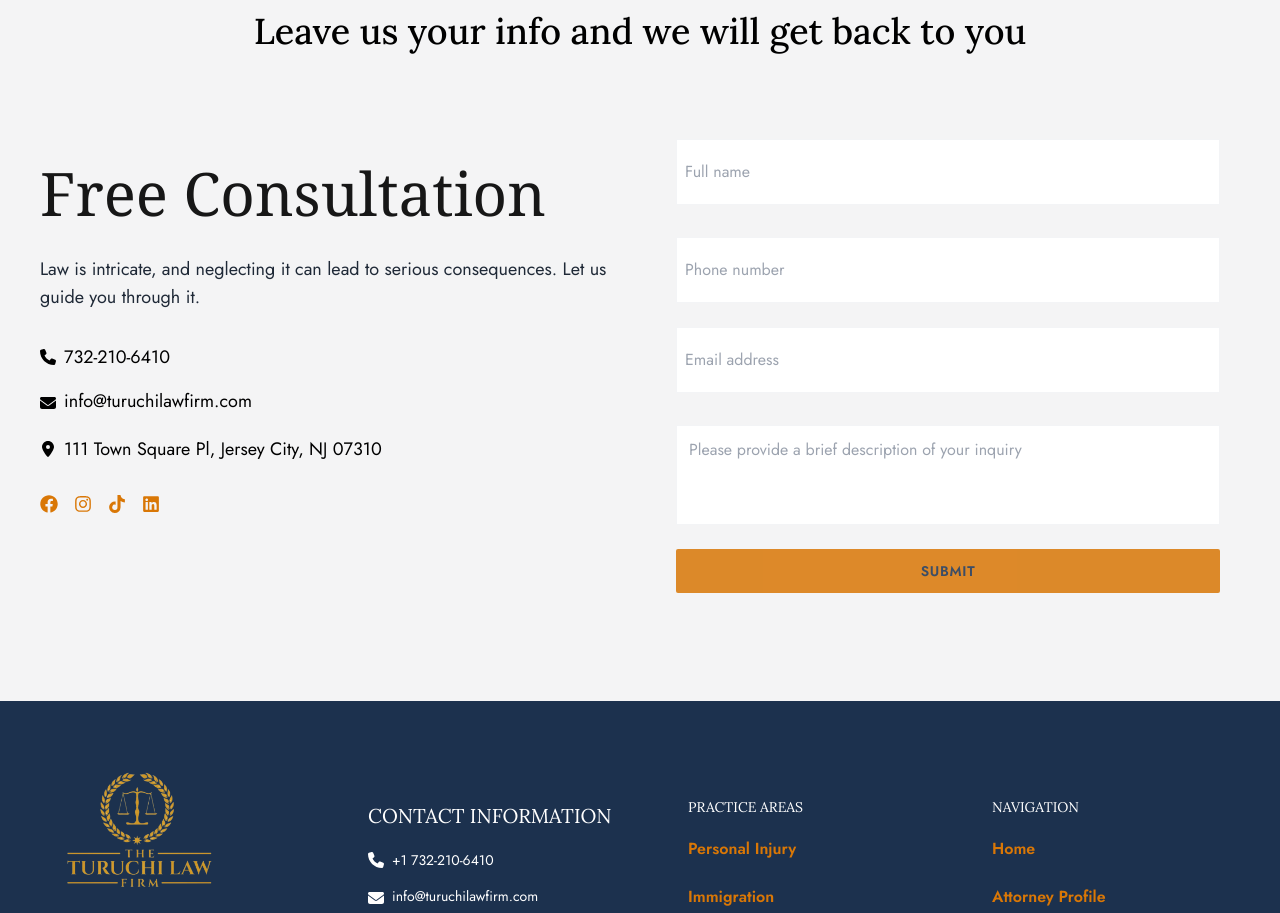
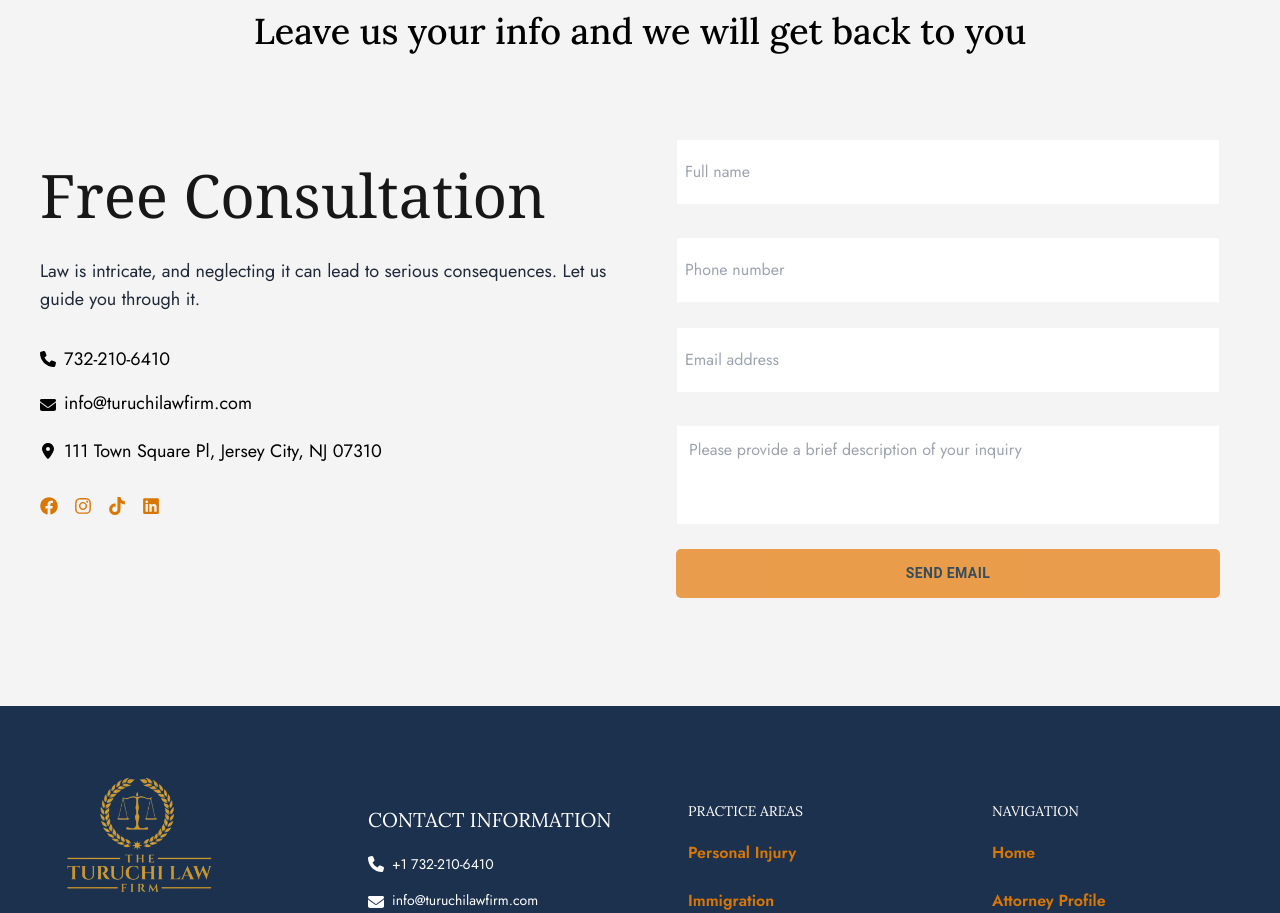
Before and after one commit to mhista/ttlFirm, a Next.js app in the folder ttlfirm/: page / in a window 1280 px wide. Shown: the part 3560-4473 px from the top of the page. Built offline with nearby package versions, Linux system fonts and the light colour scheme.

Commit message:
added emailing

```diff
--- a/ttlfirm/app/api/email/route.js
+++ b/ttlfirm/app/api/email/route.js
@@ -1,18 +1,22 @@
 import { EmailClient, KnownEmailSendStatus } from "@azure/communication-email";
-
-// pages/api/send-email.js
 
 const connectionString = process.env.ACS_CONNECTION_STRING;
 const senderAddress = process.env.SENDER_EMAIL_ADDRESS;
 
 export const POST = async (req) => {
   const { name, email, message, phone } = await req.json();
-  console.log("🔍 Connection String:", connectionString ? "Exists" : "Missing");
-console.log("🔍 Sender Email Address:", senderAddress ? senderAddress : "Missing");
-
 
   if (!name || !email || !message || !phone) {
-    return new Response("Missing required fields", { status: 400 });
+    return new Response(JSON.stringify({ success: false, message: "Missing required fields" }), { status: 400 });
+  }
+
+  // Check if request has a valid IP (network check)
+  const userIP = req.headers.get("x-forwarded-for") || req.headers.get("remote-addr");
+  if (!userIP) {
+    return new Response(JSON.stringify({ success: false, message: "Network error detected. Please check your internet." }), {
+      status: 503,
+      headers: { "Content-Type": "application/json" },
+    });
   }
 
   try {
@@ -21,9 +25,9 @@
       senderAddress,
       recipients: { to: [{ address: "info@turuchilawfirm.com" }] },
       content: {
-        subject: "Test email from JS Sample",
-        plainText: "This is plaintext body of test email.",
-        html: `<div style="max-width: 600px; margin: 0 auto; font-family: Arial, sans-serif; background: #ffffff; padding: 20px; border-radius: 8px; box-shadow: 0px 0px 10px rgba(0, 0, 0, 0.1); border: 1px solid #ddd;">
+        subject: "New Client Message",
+        plainText: `Name: ${name}\nEmail: ${email}\nPhone: ${phone}\nMessage: ${message}`,
+        html:`<div style="max-width: 600px; margin: 0 auto; font-family: Arial, sans-serif; background: #ffffff; padding: 20px; border-radius: 8px; box-shadow: 0px 0px 10px rgba(0, 0, 0, 0.1); border: 1px solid #ddd;">
 
         <h2 style="background: #0073e6; color: #ffffff; text-align: center; padding: 15px; margin: -20px -20px 20px -20px; border-top-left-radius: 8px; border-top-right-radius: 8px;">
             📩 New Client Message
@@ -46,39 +50,40 @@
         </div>
 
 
-</div>
-`,
+    </div>`,
       },
     };
 
     const poller = await client.beginSend(email_message);
+
     if (!poller.getOperationState().isStarted) {
-      return new Response("Failed to send email", { status: 500 });
+      throw new Error("Email send operation failed to start.");
+
         }
 
-    // const POLLER_WAIT_TIME = 10;
-    // let timeElapsed = 0;
+    const result = await poller.pollUntilDone();
 
-    // while (!poller.isDone()) {
-    //   await poller.poll();
-    //   console.debug("Email send polling in progress");
-    //   await new Promise((resolve) =>
-    //     setTimeout(resolve, POLLER_WAIT_TIME * 1000)
-    //   );
-    //   timeElapsed += POLLER_WAIT_TIME;
-    //   if (timeElapsed > 180) {
-    //     return new Response("Failed to send email", { status: 500 });
-    //   }
-    // }
-
-    const result =  poller.getResult();
     if (result.status === KnownEmailSendStatus.Succeeded) {
-      return new Response("Email sent successfully", { status: 200 });
+      return new Response(JSON.stringify({ success: true, message: "Email sent successfully!" }), { status: 200 });
     } else {
-      return new Response("Failed to send email", { status: 500 });
+      throw new Error("Email send failed.");
     }
   } catch (error) {
     console.error("Error sending email:", error);
-    return new Response("Failed to send email", { status: 500 });
+
+    // Retry sending in background (silent retry)
+    setTimeout(async () => {
+      try {
+        console.log("Retrying email send...");
+        const client = new EmailClient(connectionString);
+        const retryPoller = await client.beginSend(email_message);
+        await retryPoller.pollUntilDone();
+        console.log("Retry email sent successfully.");
+      } catch (retryError) {
+        console.error("Retry failed:", retryError);
+      }
+    }, 10000); // Retry after 10 seconds
+
+    return new Response(JSON.stringify({ success: false, message: "Failed to send email" }), { status: 500 });
   }
 };
--- a/ttlfirm/components/common/form.jsx
+++ b/ttlfirm/components/common/form.jsx
@@ -1,6 +1,31 @@
 "use client";
-import { useState } from "react";
-const InputField = ({ labelName, placeholder, type, name, value, onChange }) => {
+import { useState, useEffect } from "react";
+import { Snackbar, Alert, Button, CircularProgress } from "@mui/material";
+
+import { styled } from "@mui/system";
+
+const CustomButton = styled(Button)({
+  backgroundColor: "#e88e2e", // Orange color
+  color: "#173042", // Dark blue text color
+  fontWeight: "bold",
+  textTransform: "uppercase",
+  borderRadius: "5px",
+  width: "100%", // Full width
+  padding: "12px 0",
+  "&:hover": {
+    backgroundColor: "transparent", // Darker orange on hover
+    border:'1px solid black'
+  },
+});
+
+const InputField = ({
+  labelName,
+  placeholder,
+  type,
+  name,
+  value,
+  onChange,
+}) => {
   return (
     <div className=" w-full flex flex-col">
       {/* <label className="text-gray-400">{labelName}</label> */}
@@ -10,7 +35,7 @@
         id="name"
         name={name}
         placeholder={placeholder}
-          value={value ?? ''}
+        value={value ?? ""}
         onChange={onChange}
         required
       />
@@ -18,16 +43,30 @@
   );
 };
 
-const Form = ()=>{
-
+const Form = () => {
   const [formData, setFormData] = useState({
-    name: '',
-    phone: '',
-    email: '',
-    message: '',
-  })
+    name: "",
+    phone: "",
+    email: "",
+    message: "",
+  });
 
   const [status, setStatus] = useState("");
+  const [isSending, setIsSending] = useState(false);
+  const [snackbar, setSnackbar] = useState({ open: false, message: "", severity: "success" });
+  const [cooldown, setCooldown] = useState(false);
+
+  useEffect(() => {
+    // Check if the user has sent an email within the last hour
+    const lastSentTime = localStorage.getItem("lastEmailSent");
+    if (lastSentTime) {
+      const timeElapsed = Date.now() - parseInt(lastSentTime, 10);
+      if (timeElapsed < 3600000) {
+        setCooldown(true);
+      }
+    }
+  }, []);
+
   const handleChange = (e) => {
     const { name, value } = e.target;
     setFormData((prev) => ({ ...prev, [name]: value }));
@@ -35,10 +74,23 @@
 
   const handleSubmit = async (e) => {
     e.preventDefault();
-    setStatus("Sending...");
+
+    if (!navigator.onLine) {
+      setSnackbar({ open: true, message: "No internet connection. Please check your network.", type: "error" });
+      return;
+    }
+    if (cooldown) {
+      setSnackbar({ open: true, message: "You can only send an email once every hour.", severity: "warning" });
+      return;
+    }
+
+
+
+    setIsSending(true);
+    // setStatus("Sending...");
 
     try {
-      console.log(formData)
+      console.log(formData);
       const response = await fetch("/api/email", {
         method: "POST",
         // headers: {
@@ -50,21 +102,36 @@
       const result = response.json();
 
       if (response.ok) {
-            setStatus("Message sent successfully!");
-            setFormData({ name: "", email: "", message: "", phone:"" });
+        setSnackbar({ open: true, message: "Email sent successfully!", severity: "success" });
+        localStorage.setItem("lastEmailSent", Date.now().toString());
+        setCooldown(true);
+        setTimeout(() => setCooldown(false), 600000);
       } else {
-            setStatus(`Error: ${result.error}`);
+        setSnackbar({ open: true, message: "Failed to send email. Try again later.", severity: "error" });
       }
     } catch (error) {
       console.log("Error:", error);
-        setStatus("Failed to send message.");
+      setSnackbar({ open: true, message: "An error occurred. Please try again.", severity: "error" });
+    }finally{
+      setIsSending(false);
     }
   };
 
-return (<div>
-  <form className="flex w-full flex-col gap-6 px-2 sm:px-5 text-white" onSubmit={handleSubmit}>
+  return (
+    <div>
+      <form
+        className="flex w-full flex-col gap-6 px-2 sm:px-5 text-white"
+        onSubmit={handleSubmit}
+      >
         <div className="flex w-full gap-4">
-      <InputField labelName="Full Name" placeholder="Full name" type={"text"} name={"name"} value={formData.name} onChange={handleChange} />
+          <InputField
+            labelName="Full Name"
+            placeholder="Full name"
+            type={"text"}
+            name={"name"}
+            value={formData.name}
+            onChange={handleChange}
+          />
           {/* <InputField labelName="Last Name" placeholder="last name" /> */}
         </div>
         <div className="flex flex-wrap w-full gap-4">
@@ -75,8 +142,6 @@
             name={"phone"}
             value={formData.phone}
             onChange={handleChange}
-
-
           />
           <InputField
             labelName="Email address"
@@ -84,12 +149,9 @@
             type={"email"}
             name={"email"}
             value={formData.email}
-
             onChange={handleChange}
-
           />
         </div>
-
 
         <div>
           <textarea
@@ -101,11 +163,22 @@
             required
           />
         </div>
-    <button className="btn rounded-lg text-white w-full hover:text-black">SUBMIT</button>
-
+        <CustomButton type="submit" variant="contained" className="btn rounded-lg text-white w-full hover:text-black" disabled={isSending} disableElevation>
+        {isSending ? <CircularProgress size={24} /> : "Send Email"}
+        </CustomButton>
       </form>
-  <p>{status}</p>
-</div>)
-}
+       {/* Snackbar for Success and Failure Messages */}
+       <Snackbar
+        open={snackbar.open}
+        autoHideDuration={6000}
+        onClose={() => setSnackbar({ ...snackbar, open: false })}
+      >
+        <Alert severity={snackbar.severity} onClose={() => setSnackbar({ ...snackbar, open: false })}>
+          {snackbar.message}
+        </Alert>
+      </Snackbar>
+    </div>
+  );
+};
 
 export default Form;
--- a/ttlfirm/package.json
+++ b/ttlfirm/package.json
@@ -10,6 +10,9 @@
   },
   "dependencies": {
     "@azure/communication-email": "^1.0.0",
+    "@emotion/react": "^11.14.0",
+    "@emotion/styled": "^11.14.0",
+    "@mui/material": "^6.4.2",
     "aos": "^2.3.4",
     "lodash": "^4.17.21",
     "msal-node": "^0.0.1-security",
```
Also changed, not shown: 1 other file (tests, documents, lock files or other folders). Lines whose indentation alone changed are shown as unchanged.
